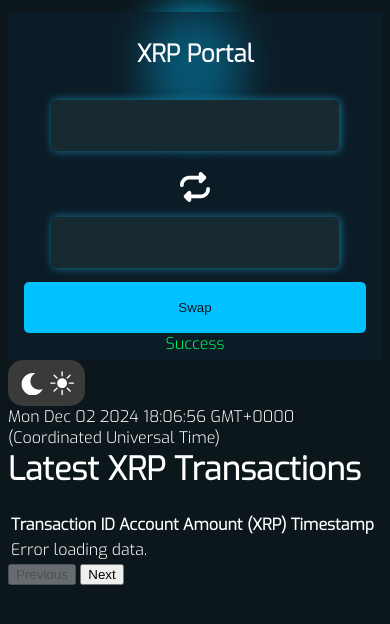
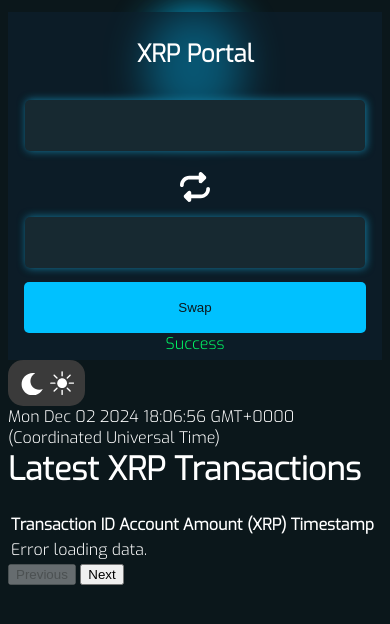
Before and after one commit to c0llis3um/xrp-swapper-main, a plain HTML site: page index.html in a window 390 px wide. Shown: the part 54-678 px from the top of the page. Drawn offline with nearby package versions, Linux system fonts and the light colour scheme; no server answers.

Commit message:
Update style.css

```diff
--- a/style.css
+++ b/style.css
@@ -180,3 +180,8 @@ body.daytheme {
   background: white!important;
   color: black!important;
 }
+@media only screen and (max-width: 600px) {
+  input[type="text" ] {
+      width: 65%;
+  }
+}
```
